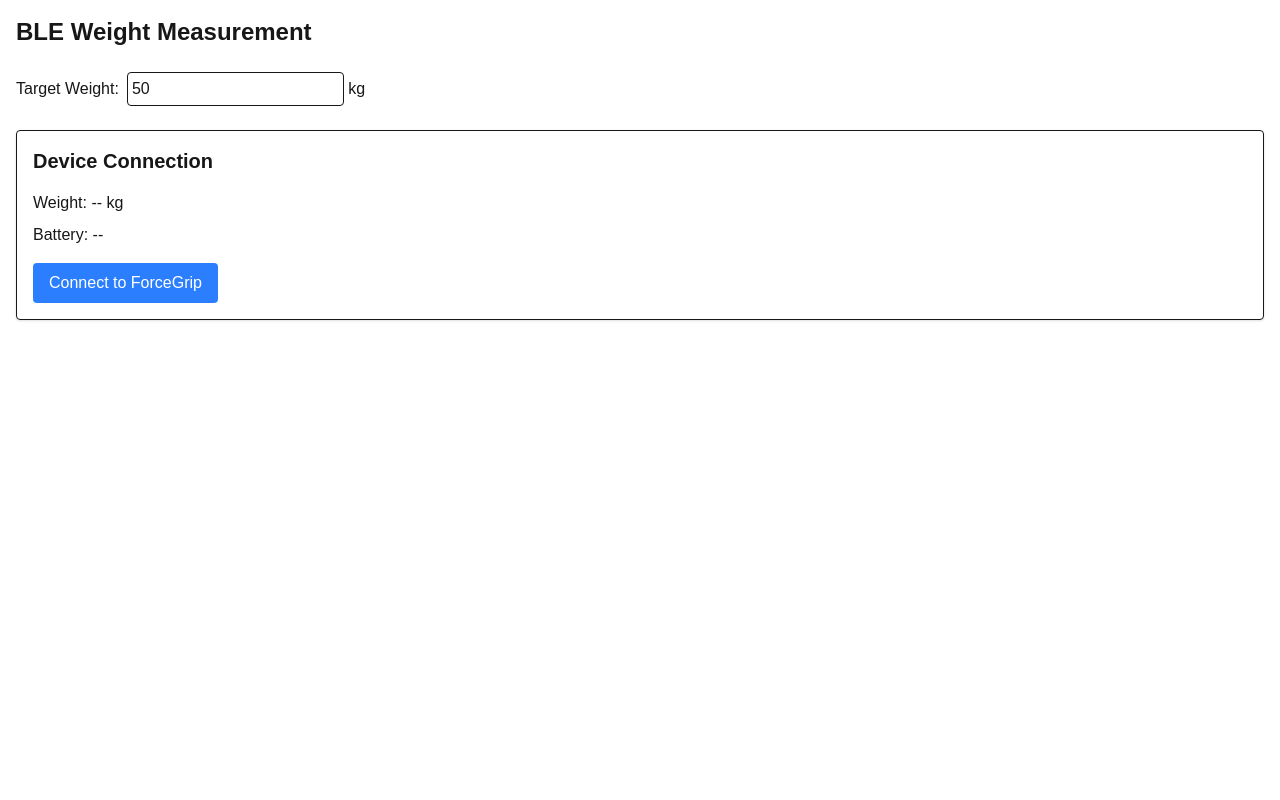
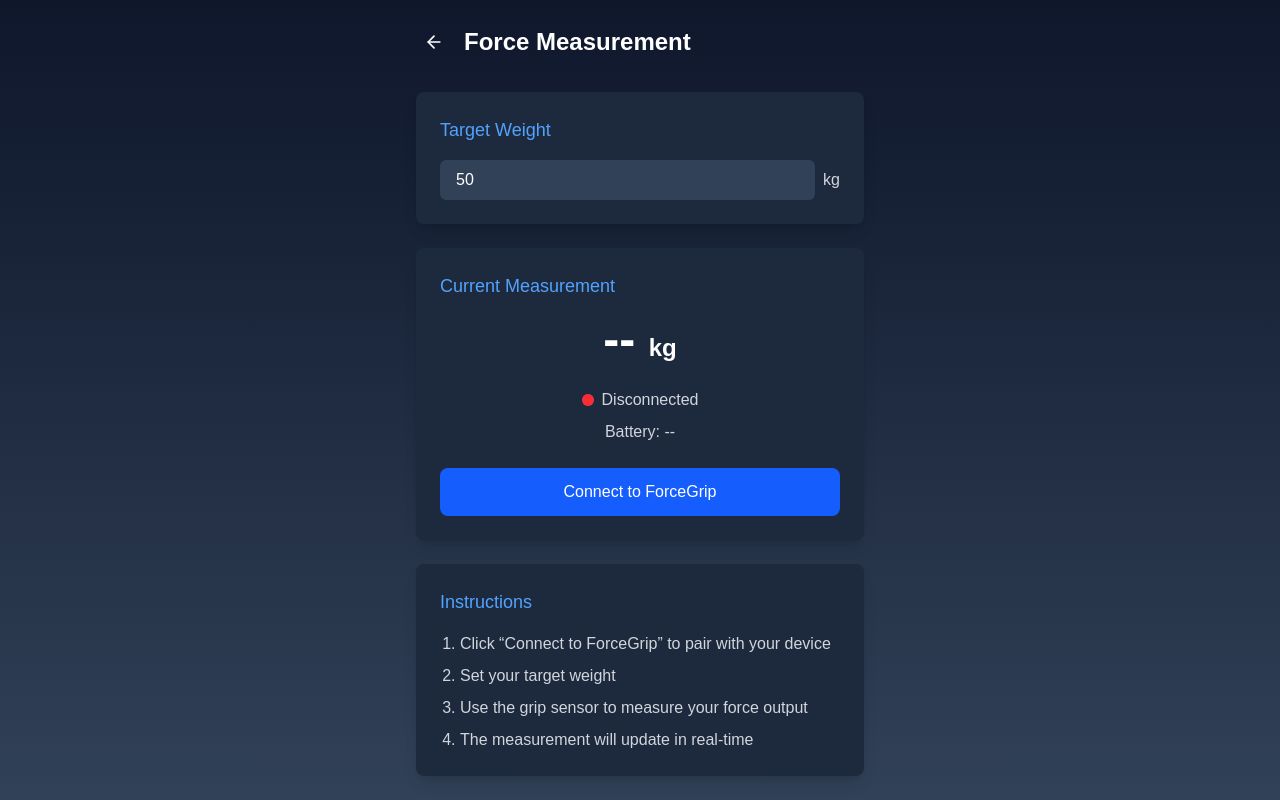
Before and after one commit to SacAPof59/climb-grip, a Next.js app: page /measurement-test in a window 1280 px wide. Built offline with nearby package versions, Linux system fonts and the light colour scheme.

Commit message:
fix: measured test page

```diff
--- a/src/app/measurement-test/page.tsx
+++ b/src/app/measurement-test/page.tsx
@@ -1,6 +1,8 @@
 'use client';
 
 import { useState } from 'react';
+import Link from 'next/link';
+import { ArrowLeftIcon } from 'lucide-react';
 
 export default function WeightMeasurementPage() {
   const [device, setDevice] = useState<BluetoothDevice | null>(null);
@@ -37,7 +39,6 @@
 
       console.log('Subscribing to weight notifications...');
       weightCharacteristic.addEventListener('characteristicvaluechanged', (event: Event) => {
-        // Safe casting with type checking
         const target = event.target as unknown as BluetoothRemoteGATTCharacteristic;
         if (target && target.value) {
           const weightValue = target.value.getUint16(1, true) / 200;
@@ -51,7 +52,6 @@
 
         console.log('Subscribing to battery notifications...');
         batteryCharacteristic.addEventListener('characteristicvaluechanged', (event: Event) => {
-          // Safe casting with type checking
           const target = event.target as unknown as BluetoothRemoteGATTCharacteristic;
           if (target && target.value) {
             const battery = target.value.getUint8(0);
@@ -87,46 +87,85 @@
 
   // Get weight display color based on target
   const getWeightColor = () => {
-    if (weight === '--') return 'inherit';
+    if (weight === '--') return 'text-white';
     const weightNum = parseFloat(weight);
-    if (weightNum < 0.9 * targetWeight) return 'blue';
-    if (weightNum > 1.1 * targetWeight) return 'red';
-    return 'green';
+    if (weightNum < 0.9 * targetWeight) return 'text-blue-400';
+    if (weightNum > 1.1 * targetWeight) return 'text-red-400';
+    return 'text-green-400';
   };
 
   return (
-    <div className="container mx-auto p-4">
-      <h1 className="text-2xl font-bold mb-6">BLE Weight Measurement</h1>
+    <div className="min-h-screen bg-gradient-to-b from-slate-900 to-slate-700 text-white px-4 py-6">
+      <div className="max-w-md mx-auto">
+        {/* Header with back button */}
+        <div className="flex items-center mb-8">
+          <Link
+            href="/"
+            className="mr-3 p-2 rounded-full hover:bg-slate-600 transition-colors"
+            aria-label="Back to main page"
+          >
+            <ArrowLeftIcon className="h-5 w-5" />
+          </Link>
+          <h1 className="text-2xl font-bold">Force Measurement</h1>
+        </div>
 
-      <div className="mb-6">
-        <label className="block mb-2">
-          Target Weight:
+        {/* Target Weight Input Card */}
+        <div className="bg-slate-800 rounded-lg p-6 shadow-lg mb-6">
+          <h2 className="text-lg font-medium text-blue-400 mb-4">Target Weight</h2>
+          <div className="flex items-center">
             <input
               type="number"
               value={targetWeight}
               onChange={e => setTargetWeight(Number(e.target.value))}
-            className="ml-2 p-1 border rounded"
-          />{' '}
-          kg
-        </label>
+              className="bg-slate-700 text-white px-4 py-2 rounded-md flex-grow mr-2 focus:outline-none focus:ring-2 focus:ring-blue-500"
+              min="1"
+              max="200"
+            />
+            <span className="text-gray-300">kg</span>
+          </div>
         </div>
 
-      <div className="p-4 border rounded shadow">
-        <h2 className="text-xl font-semibold mb-4">Device Connection</h2>
+        {/* Weight Display Card */}
+        <div className="bg-slate-800 rounded-lg p-6 shadow-lg mb-6">
+          <h2 className="text-lg font-medium text-blue-400 mb-4">Current Measurement</h2>
 
-        <div className="mb-4">
-          <p className="mb-2">
-            Weight: <span style={{ color: getWeightColor() }}>{weight} kg</span>
-          </p>
-          <p>Battery: {batteryLevel}</p>
+          <div className="flex flex-col items-center mb-6">
+            <div className={`text-5xl font-bold mb-2 ${getWeightColor()}`}>
+              {weight} <span className="text-2xl">kg</span>
+            </div>
+
+            <div className="mt-4 flex items-center">
+              <div className="w-3 h-3 rounded-full mr-2 bg-slate-600">
+                <div
+                  className={`w-3 h-3 rounded-full ${isConnected ? 'bg-green-500' : 'bg-red-500'}`}
+                />
+              </div>
+              <span className="text-gray-300">{isConnected ? 'Connected' : 'Disconnected'}</span>
+            </div>
+
+            <div className="mt-2 text-gray-300">Battery: {batteryLevel}</div>
           </div>
 
           <button
             onClick={isConnected ? disconnectFromScale : connectToScale}
-          className={`px-4 py-2 rounded ${isConnected ? 'bg-red-500' : 'bg-blue-500'} text-white`}
+            className={`w-full py-3 px-4 rounded-lg transition-colors font-medium ${
+              isConnected ? 'bg-red-600 hover:bg-red-700' : 'bg-blue-600 hover:bg-blue-700'
+            }`}
           >
-          {isConnected ? 'Disconnect' : 'Connect to ForceGrip'}
+            {isConnected ? 'Disconnect Device' : 'Connect to ForceGrip'}
           </button>
+        </div>
+
+        {/* Instructions Card */}
+        <div className="bg-slate-800 rounded-lg p-6 shadow-lg">
+          <h2 className="text-lg font-medium text-blue-400 mb-4">Instructions</h2>
+          <ol className="list-decimal ml-5 text-gray-300 space-y-2">
+            <li>Click &ldquo;Connect to ForceGrip&rdquo; to pair with your device</li>
+            <li>Set your target weight</li>
+            <li>Use the grip sensor to measure your force output</li>
+            <li>The measurement will update in real-time</li>
+          </ol>
+        </div>
       </div>
     </div>
   );
--- a/src/app/page.tsx
+++ b/src/app/page.tsx
@@ -25,10 +25,10 @@
                 Welcome back, <span className="text-blue-400">{session.user?.name}</span>!
               </p>
               <Link
-                href="/dashboard"
+                href="/measurement-test"
                 className="mt-4 rounded-lg bg-blue-500 px-6 py-3 font-medium hover:bg-blue-600 focus:outline-none focus:ring-2 focus:ring-blue-500 focus:ring-offset-2"
               >
-                Go to Dashboard
+                Try to measure with your device
               </Link>
             </div>
           ) : (
```
Lines whose indentation alone changed are shown as unchanged.
